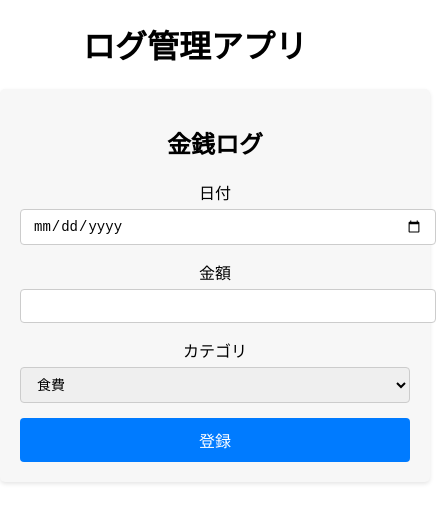
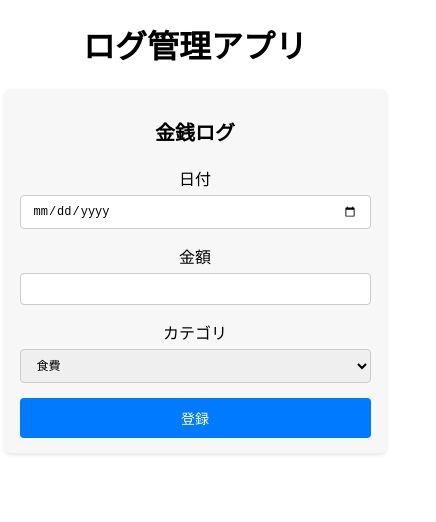
Before and after one commit to ryosuke-horie/log-app-ver1, a React (Create React App) app: page / in a window 390 px wide. Shown: the top 522 px of the page, 436 px wide, since content can reach past the window. Built offline with nearby package versions, Linux system fonts and the light colour scheme.

Commit message:
Iphoneのサイズを参考にレスポンシブ対応

```diff
--- a/src/components/MoneyInputForm.module.css
+++ b/src/components/MoneyInputForm.module.css
@@ -29,6 +29,7 @@
   font-size: 14px;
   border: 1px solid #ccc;
   border-radius: 4px;
+  box-sizing: border-box;
 }
 
 .submit-button {
@@ -45,3 +46,44 @@
 .submit-button:hover {
   background-color: #0056b3;
 }
+
+/* レスポンシブ対応のメディアクエリ */
+@media (max-width: 480px) {
+  .form-container {
+    max-width: 90%;
+    padding: 15px;
+  }
+
+  .form-title {
+    font-size: 20px;
+  }
+
+  .input-field {
+    font-size: 12px;
+  }
+
+  .submit-button {
+    font-size: 14px;
+  }
+}
+
+/* iPhone Xs用のメディアクエリ */
+@media (max-width: 375px) {
+  .form-container {
+    max-width: 90%;
+    padding: 10px;
+  }
+
+  .form-title {
+    font-size: 18px;
+  }
+
+  .input-field {
+    font-size: 12px;
+    padding: 6px 10px;
+  }
+
+  .submit-button {
+    font-size: 14px;
+  }
+}
```
